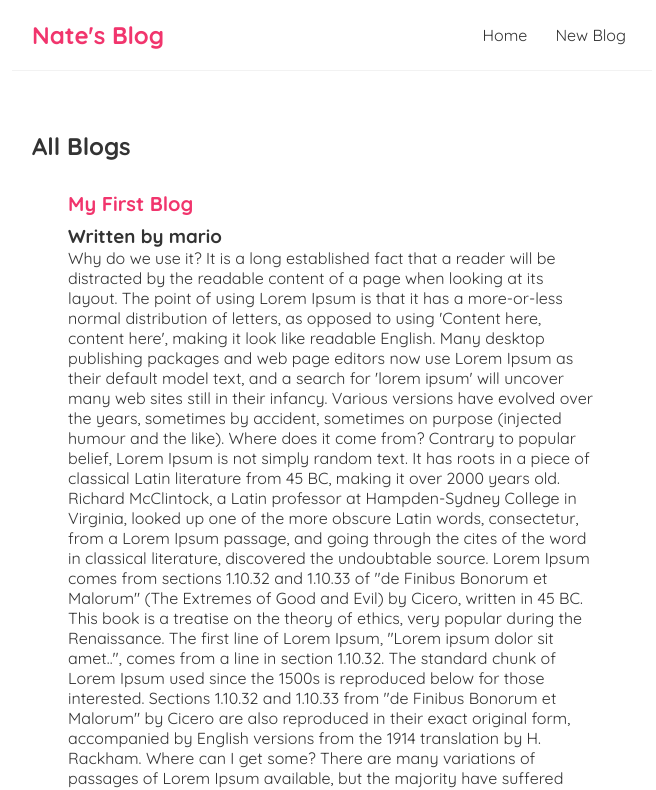
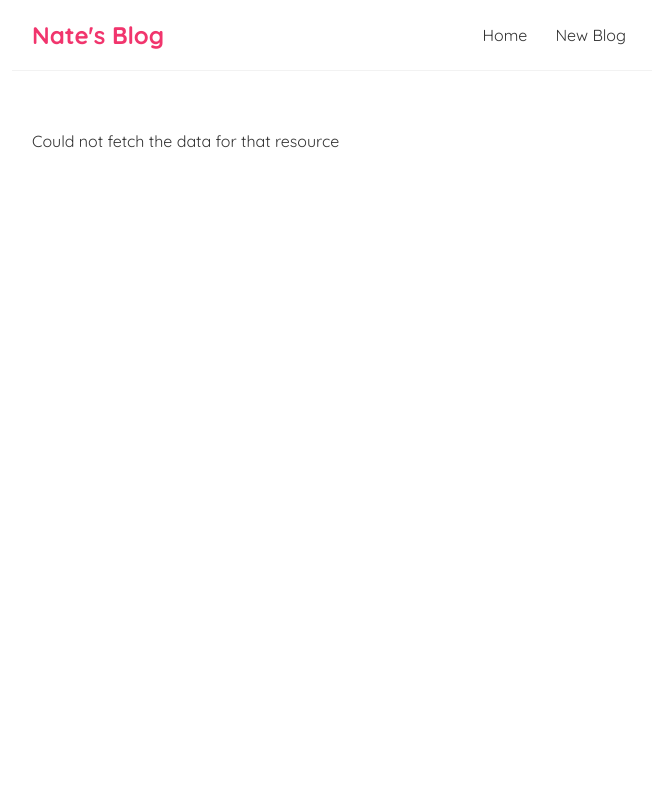
Before and after one commit to nkc53/simpleBlog, a React (Create React App) app: page / in a window 1280 px wide. Shown: the top 790 px of the page, without its empty margins (308-964 px from the left). Built offline with nearby package versions, Linux system fonts and the light colour scheme; no server answers; data requests are answered from the project's data file.

Commit message:
practiced handling fetch errors

```diff
--- a/src/Home.js
+++ b/src/Home.js
@@ -5,23 +5,34 @@
 const Home = () => {
     const [blogs, setBlogs] = useState(null);
     const [isLoading, setIsLoading] = useState(true);
+    const [error, setError] = useState(null);
 
     useEffect(() => {
         setTimeout(() => {
-            fetch('http://localhost:8000/blogs')
+            fetch('http://localhost:8000/blogss')
                 .then(res => {
+                    console.log(res);
+                    if(!res.ok) {
+                        throw Error('Could not fetch the data for that resource');
+                    }
                     return res.json();
                 })
                 .then(data => {
                     setBlogs(data);
                     setIsLoading(false);
+                    setError(null);
                 })
-        }, 5000);
+                .catch(err => {
+                    setError(err.message);
+                    setIsLoading(false);
+                })
+        }, 2000);
         }, []);
 
     return (
         <div className="home">
-            { isLoading && <div>Loading...</div>}
+            {error && <div> { error }</div>}
+            {isLoading && <div>Loading...</div>}
             {blogs && <BlogList blogs={ blogs } title="All Blogs"/>}
         </div>
     );
```
Lines whose indentation alone changed are shown as unchanged.
